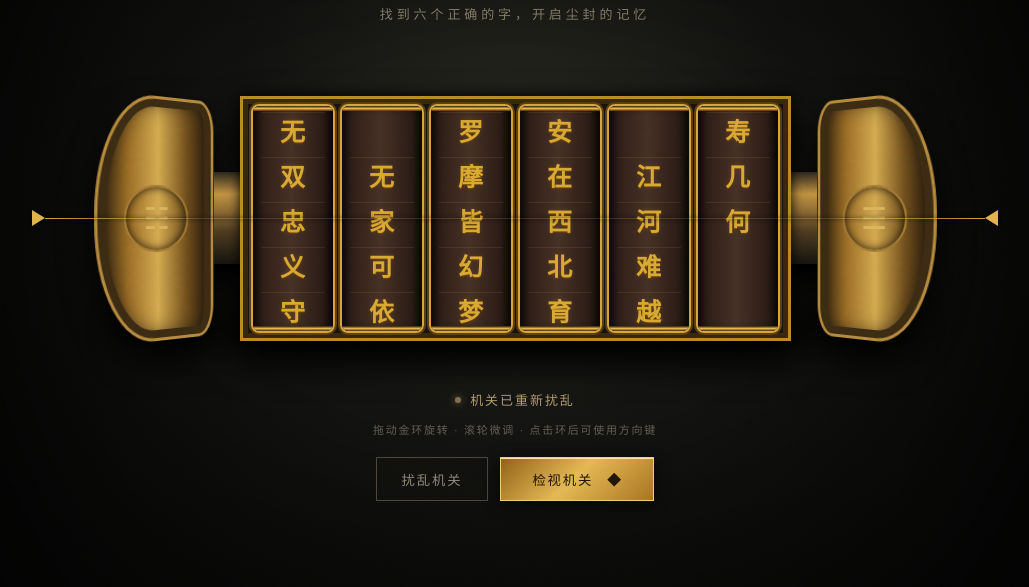
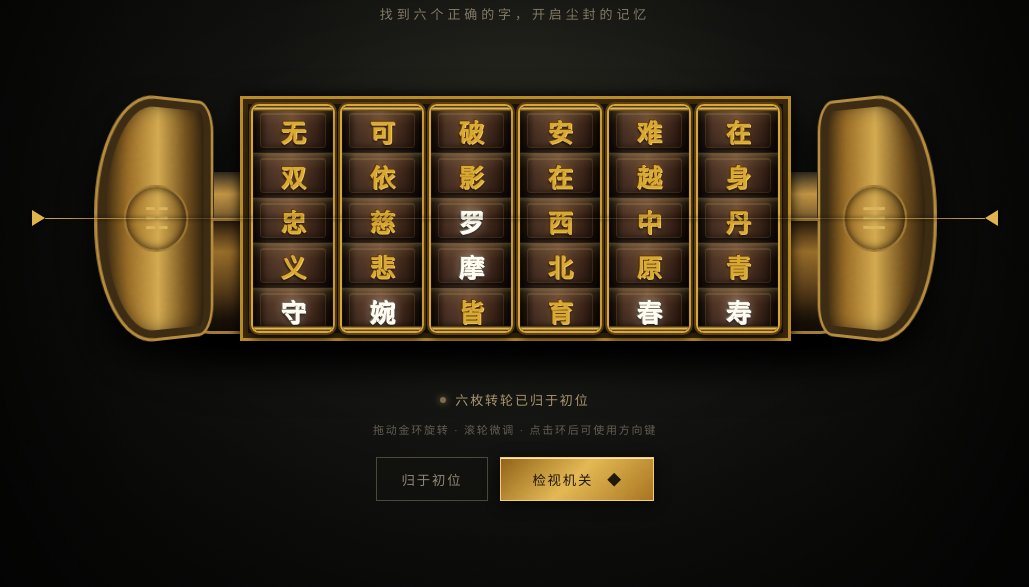
Before and after one commit to Kkkkrypton123/game_tools, a plain HTML site: page index.html in a window 1280 px wide. Shown: the part 157-744 px from the top of the page, without its empty margins (125-1154 px from the left). Drawn offline with Linux system fonts and the light colour scheme.

Commit message:
Add files via upload

```diff
--- a/index.html
+++ b/index.html
@@ -24,6 +24,7 @@
       <div class="box-shadow"></div>
       <div class="lockbox" id="lockbox">
         <div class="relic-light" aria-hidden="true"><span></span></div>
+        <div class="case-base" aria-hidden="true"></div>
         <div class="endcap left-cap"><div class="cap-glyph">☷</div></div>
         <div class="axle left-axle"></div>
         <div class="rings" id="rings"></div>
@@ -40,7 +41,7 @@
       </div>
       <p class="hint">拖动金环旋转 · 滚轮微调 · 点击环后可使用方向键</p>
       <div class="actions">
-        <button id="resetBtn" class="ghost-btn">扰乱机关</button>
+        <button id="resetBtn" class="ghost-btn">归于初位</button>
         <button id="unlockBtn" class="gold-btn"><span>检视机关</span><b>◆</b></button>
       </div>
     </section>
--- a/script.js
+++ b/script.js
@@ -6,50 +6,96 @@ const SYMBOLS = [
   ['江','河','难','越','中','原','春','已','深'],
   ['梦','笔','在','身','丹','青','寿','几','何']
 ];
+const WHITE_SYMBOLS = [new Set(['守']),new Set(['婉']),new Set(['罗','摩']),new Set(['贤']),new Set(['春']),new Set(['寿'])];
 const ANSWER = [0,1,2,0,1,2];
+const TILE_HEIGHT = 45;
+const DRAG_RATIO = .42;
+const COPIES = 7;
+const CENTER_COPY = 3;
 const ringsHost = document.querySelector('#rings');
 const statusText = document.querySelector('#statusText');
 const lockbox = document.querySelector('#lockbox');
 const success = document.querySelector('#success');
 let values = [];
+let positions = [];
+let normalizeTimers = [];
+let isUnlocking = false;
 
-function buildRing(index) {
-  const ring = document.createElement('div');
-  ring.className = 'ring'; ring.tabIndex = 0;
-  ring.setAttribute('role','slider'); ring.setAttribute('aria-label',`第 ${index + 1} 枚金环`);
-  ring.innerHTML = `<div class="strip">${SYMBOLS[index].map((s,i)=>`<div class="tile" style="top:${i*45}px">${s}</div>`).join('')}</div>`;
-  let startY=0, startValue=0, dragging=false;
-  ring.addEventListener('pointerdown',e=>{ dragging=true;startY=e.clientY;startValue=values[index];ring.setPointerCapture(e.pointerId);ring.classList.add('active'); });
-  ring.addEventListener('pointermove',e=>{ if(dragging)setRing(index,startValue+Math.round((e.clientY-startY)/28),false); });
-  ring.addEventListener('pointerup',()=>{ dragging=false;ring.classList.remove('active');setRing(index,values[index],true); });
-  ring.addEventListener('wheel',e=>{ e.preventDefault();rotate(index,e.deltaY>0?1:-1); },{passive:false});
-  ring.addEventListener('keydown',e=>{ if(['ArrowDown','ArrowRight'].includes(e.key)){e.preventDefault();rotate(index,1)} if(['ArrowUp','ArrowLeft'].includes(e.key)){e.preventDefault();rotate(index,-1)} });
+function modulo(value,count=9){return ((value%count)+count)%count;}
+function translateFor(position){return -(CENTER_COPY*9+position)*TILE_HEIGHT+92;}
+function buildRing(index){
+  const ring=document.createElement('div');
+  ring.className='ring';ring.tabIndex=0;
+  ring.setAttribute('role','slider');ring.setAttribute('aria-label',`第 ${index+1} 枚金环`);
+  const repeated=Array.from({length:COPIES},()=>SYMBOLS[index]).flat();
+  ring.innerHTML=`<div class="strip">${repeated.map((symbol,i)=>`<div class="tile${WHITE_SYMBOLS[index].has(symbol)?' white-symbol':''}" style="top:${i*TILE_HEIGHT}px"><span>${symbol}</span></div>`).join('')}</div>`;
+  const strip=ring.querySelector('.strip');
+  let startY=0,startValue=0,dragging=false,lastStep=0;
+  ring.addEventListener('pointerdown',e=>{
+    if(isUnlocking)return;
+    clearTimeout(normalizeTimers[index]);
+    dragging=true;startY=e.clientY;startValue=positions[index];lastStep=0;
+    strip.classList.add('dragging');ring.classList.add('active');ring.setPointerCapture(e.pointerId);
+  });
+  ring.addEventListener('pointermove',e=>{
+    if(!dragging||isUnlocking)return;
+    const travel=(e.clientY-startY)*DRAG_RATIO;
+    strip.style.transform=`translateY(${translateFor(startValue)+travel}px)`;
+    const step=Math.round(-travel/TILE_HEIGHT);
+    if(step!==lastStep){softTick();lastStep=step;}
+  });
+  const finish=e=>{
+    if(!dragging)return;
+    dragging=false;strip.classList.remove('dragging');ring.classList.remove('active');
+    const travel=(e.clientY-startY)*DRAG_RATIO;
+    setRing(index,startValue+Math.round(-travel/TILE_HEIGHT),true,true);
+  };
+  ring.addEventListener('pointerup',finish);
+  ring.addEventListener('pointercancel',()=>{if(dragging){dragging=false;strip.classList.remove('dragging');ring.classList.remove('active');setRing(index,startValue,false,false);}});
+  ring.addEventListener('wheel',e=>{e.preventDefault();if(!isUnlocking)rotate(index,e.deltaY>0?1:-1);},{passive:false});
+  ring.addEventListener('keydown',e=>{if(isUnlocking)return;if(['ArrowDown','ArrowRight'].includes(e.key)){e.preventDefault();rotate(index,1)}if(['ArrowUp','ArrowLeft'].includes(e.key)){e.preventDefault();rotate(index,-1)}});
   return ring;
 }
-function setRing(index,raw,sound=true) {
+function setRing(index,raw,sound=true,check=true){
   const count=SYMBOLS[index].length;
-  values[index]=((raw%count)+count)%count;
-  ringsHost.children[index].querySelector('.strip').style.transform=`translateY(${-values[index]*45+92}px)`;
+  positions[index]=raw;values[index]=modulo(raw,count);
   const ring=ringsHost.children[index];
+  ring.querySelector('.strip').style.transform=`translateY(${translateFor(positions[index])}px)`;
   ring.setAttribute('aria-valuenow',values[index]);ring.setAttribute('aria-valuetext',SYMBOLS[index][values[index]]);
-  if(sound) tick();
+  if(sound)tick();
+  if(check)checkAnswer();
+  clearTimeout(normalizeTimers[index]);
+  normalizeTimers[index]=setTimeout(()=>normalizeRing(index),460);
+}
+function normalizeRing(index){
+  if(isUnlocking)return;
+  const strip=ringsHost.children[index].querySelector('.strip');
+  positions[index]=values[index];strip.classList.add('teleport');
+  strip.style.transform=`translateY(${translateFor(positions[index])}px)`;
+  requestAnimationFrame(()=>requestAnimationFrame(()=>strip.classList.remove('teleport')));
+}
+function checkAnswer(){
   const correct=values.filter((v,i)=>v===ANSWER[i]).length;
   statusText.textContent=correct>=4?'金匮深处传来微弱共鸣':'找到六个正确的字，开启尘封的记忆';
-  if(correct===6&&!lockbox.classList.contains('solved')) unlock();
+  if(correct===6&&!isUnlocking)unlock();
 }
-function rotate(i,d){ setRing(i,values[i]+d); }
-function tick(){ try{const c=new(window.AudioContext||window.webkitAudioContext)(),o=c.createOscillator(),g=c.createGain();o.frequency.value=180;o.type='triangle';g.gain.setValueAtTime(.035,c.currentTime);g.gain.exponentialRampToValueAtTime(.001,c.currentTime+.06);o.connect(g).connect(c.destination);o.start();o.stop(c.currentTime+.065)}catch(e){} }
-function unlock(){ statusText.textContent='国家破山河在 · 佛骨金匮正在开启';lockbox.classList.add('solved');setTimeout(()=>success.classList.add('show'),2700); }
-function randomize(){
-  success.classList.remove('show');lockbox.classList.remove('solved');
-  values=Array.from({length:6},(_,i)=>Math.floor(Math.random()*SYMBOLS[i].length));
-  if(values.every((v,i)=>v===ANSWER[i]))values[0]=(values[0]+1)%SYMBOLS[0].length;
-  values.forEach((v,i)=>setRing(i,v,false));statusText.textContent='机关已重新扰乱';
+function rotate(i,d){setRing(i,positions[i]+d);}
+function tone(volume,duration){try{const c=new(window.AudioContext||window.webkitAudioContext)(),o=c.createOscillator(),g=c.createGain();o.frequency.value=180;o.type='triangle';g.gain.setValueAtTime(volume,c.currentTime);g.gain.exponentialRampToValueAtTime(.001,c.currentTime+duration);o.connect(g).connect(c.destination);o.start();o.stop(c.currentTime+duration)}catch(e){}}
+function tick(){tone(.035,.065)}
+function softTick(){tone(.012,.035)}
+function unlock(){
+  isUnlocking=true;statusText.textContent='六字归位 · 机关锁定';lockbox.classList.add('locked');
+  ringsHost.querySelectorAll('.ring').forEach(r=>r.tabIndex=-1);
+  setTimeout(()=>{statusText.textContent='国家破山河在 · 佛骨金匮开启';lockbox.classList.remove('locked');lockbox.classList.add('opening');},1000);
+  setTimeout(()=>success.classList.add('show'),4100);
+}
+function resetRings(){
+  isUnlocking=false;success.classList.remove('show');lockbox.classList.remove('locked','opening');
+  positions=Array(6).fill(4);values=Array(6).fill(4);
+  positions.forEach((v,i)=>setRing(i,v,false,false));ringsHost.querySelectorAll('.ring').forEach(r=>r.tabIndex=0);
+  statusText.textContent='六枚转轮已归于初位';
 }
 for(let i=0;i<6;i++)ringsHost.appendChild(buildRing(i));
-document.querySelector('#resetBtn').addEventListener('click',randomize);
-document.querySelector('#unlockBtn').addEventListener('click',()=>{
-  if(values.every((v,i)=>v===ANSWER[i]))unlock();
-  else{lockbox.classList.remove('shake');void lockbox.offsetWidth;lockbox.classList.add('shake');statusText.textContent='诗句未成 · 机关拒绝开启';}
-});
-randomize();
+document.querySelector('#resetBtn').addEventListener('click',()=>{if(!isUnlocking)resetRings()});
+document.querySelector('#unlockBtn').addEventListener('click',()=>{if(isUnlocking)return;if(values.every((v,i)=>v===ANSWER[i]))unlock();else{lockbox.classList.remove('shake');void lockbox.offsetWidth;lockbox.classList.add('shake');statusText.textContent='诗句未成 · 机关拒绝开启';}});
+resetRings();
--- a/styles.css
+++ b/styles.css
@@ -17,19 +17,24 @@ h1 { margin:14px 0 7px; font-size:clamp(34px,5vw,58px); letter-spacing:.22em; co
 .lockbox { position:relative; height:210px; width:min(950px,92vw); display:flex; justify-content:center; align-items:center; filter:drop-shadow(0 18px 17px #000); transition:transform .5s,filter .5s; }
 .box-shadow { position:absolute; width:77%; height:40px; bottom:52px; background:#000; filter:blur(17px); opacity:.8; border-radius:50%; }
 .rings { height:245px; display:flex; align-items:center; gap:5px; padding:8px; z-index:2; border:3px solid #b88a25; background:#17130e; box-shadow:inset 0 0 0 5px #39270d,0 0 12px #000; transform-origin:50% 8%; transform-style:preserve-3d; transition:transform 2.4s cubic-bezier(.18,.72,.18,1),filter 1.4s; }
-.ring { width:clamp(54px,8.3vw,84px); height:229px; position:relative; cursor:ns-resize; overflow:hidden; border:2px solid #d6a53a; border-radius:8px; background:linear-gradient(90deg,#271913,#463025 48%,#211510); box-shadow:inset 5px 0 7px rgba(0,0,0,.65),inset -5px 0 7px rgba(0,0,0,.7),0 0 0 2px #5c3e11; outline:none; touch-action:none; }
+.ring { width:clamp(54px,8.3vw,84px); height:229px; position:relative; cursor:ns-resize; overflow:hidden; border:2px solid #d6a53a; border-radius:8px; background:linear-gradient(90deg,#130b07,#483023 18%,#624331 48%,#321d13 82%,#100906); box-shadow:inset 6px 0 9px rgba(0,0,0,.78),inset -6px 0 9px rgba(0,0,0,.78),inset 0 2px 2px rgba(255,225,142,.45),0 0 0 2px #5c3e11,0 5px 8px #080500; outline:none; touch-action:none; transition:transform 1.65s cubic-bezier(.18,.72,.18,1),filter .5s,opacity .5s; }
 .ring::before,.ring::after { content:""; position:absolute; left:0; right:0; height:5px; z-index:4; background:linear-gradient(#291b08,#e2b653,#4a2d08); }
 .ring::before { top:0; } .ring::after { bottom:0; }
 .ring:focus { box-shadow:inset 0 0 15px #2d1c00,0 0 0 2px #f6d47b,0 0 18px rgba(236,179,67,.35); z-index:3; }
-.strip { position:absolute; inset:0; transition:transform .26s cubic-bezier(.2,.8,.25,1); }
-.tile { height:45px; display:grid; place-items:center; position:absolute; width:100%; left:0; color:#d8a832; font:600 25px 'Noto Serif SC',serif; text-shadow:0 1px #6b4008,0 0 5px rgba(255,190,51,.14); }
-.tile::before { content:""; position:absolute; inset:4px 8px; border-top:1px solid rgba(255,205,87,.09); }
+.strip { position:absolute; inset:0; transition:transform .42s cubic-bezier(.16,.78,.2,1); will-change:transform; }
+.strip.dragging { transition:none; }
+.strip.teleport { transition:none!important; }
+.tile { height:45px; display:grid; place-items:center; position:absolute; width:100%; left:0; color:#d8a832; font:600 25px 'Noto Serif SC',serif; background:linear-gradient(180deg,rgba(255,224,139,.13) 0,rgba(116,72,37,.08) 35%,rgba(10,5,3,.28) 100%); border-top:1px solid rgba(255,214,112,.24); border-bottom:1px solid rgba(8,4,2,.75); box-shadow:inset 0 2px 2px rgba(255,235,178,.08),inset 0 -4px 7px rgba(0,0,0,.28); transform:perspective(110px) rotateX(-2deg); }
+.tile::before { content:""; position:absolute; inset:4px 7px; border:1px solid rgba(207,152,53,.18); border-radius:3px; box-shadow:inset 0 1px rgba(255,225,142,.12),0 2px 2px rgba(0,0,0,.5); }
+.tile::after { content:""; position:absolute; left:9px; right:9px; bottom:2px; height:3px; border-radius:50%; background:rgba(0,0,0,.42); filter:blur(2px); }
+.tile span { position:relative;z-index:1;text-shadow:-1px -1px 0 #5a3508,1px 1px 0 #f0c55c,0 2px 3px #080400,0 0 7px rgba(255,190,51,.18); }
+.tile.white-symbol span { color:#fffdf1;text-shadow:-1px -1px 0 #766b56,1px 1px 0 #fff,0 2px 4px #000,0 0 10px rgba(255,255,255,.5); }
 .ring.active { filter:brightness(1.2); }
 .endcap { width:clamp(74px,11vw,122px); height:245px; z-index:2; display:grid; place-items:center; background:linear-gradient(90deg,#2f210d,#9b6d27 25%,#d3a94f 51%,#72501d 76%,#25190b); border:3px solid #b58a3d; box-shadow:inset 0 0 0 8px #3c2b13,inset 0 0 22px #0e0c08; transition:transform 1s cubic-bezier(.2,.8,.2,1); }
 .left-cap { border-radius:48% 13% 13% 48%; transform:perspective(250px) rotateY(13deg); margin-right:-4px; }
 .right-cap { border-radius:13% 48% 48% 13%; transform:perspective(250px) rotateY(-13deg); margin-left:-4px; }
 .cap-glyph { width:57%; aspect-ratio:1; border:2px solid #a27a36; border-radius:50%; display:grid; place-items:center; color:#d8b45c; font-size:30px; box-shadow:inset 0 0 10px #1d1408; }
-.axle { width:26px; height:92px; background:linear-gradient(#2c271d,#c09242 24%,#4d3b20 65%,#15140f); box-shadow:0 4px 5px #000; }
+.axle { width:26px; height:92px; background:linear-gradient(#2c271d,#c09242 24%,#4d3b20 65%,#15140f); box-shadow:0 4px 5px #000; transition:transform 1.65s cubic-bezier(.18,.72,.18,1); }
 .reading-line { position:absolute; z-index:7; left:4%; right:4%; top:50%; height:2px; transform:translateY(-50%); display:flex; align-items:center; pointer-events:none; }
 .reading-line span { flex:1; height:1px; background:linear-gradient(90deg,#d6a83c,rgba(238,202,105,.16) 16%,rgba(238,202,105,.16) 84%,#d6a83c); box-shadow:0 0 4px #000; }
 .reading-line i { width:0;height:0;border-top:8px solid transparent;border-bottom:8px solid transparent;border-left:13px solid #e0b34b;filter:drop-shadow(0 1px 2px #000); }
@@ -45,20 +50,24 @@ button { font-family:inherit; letter-spacing:.14em; cursor:pointer; height:44px;
 .gold-btn { color:#211707;border:1px solid #f1ce76;background:linear-gradient(135deg,#8f6018,#e4b853 48%,#a87320);box-shadow:0 3px 12px #050503,inset 0 1px #ffe6a1;min-width:154px; }
 .gold-btn:hover { filter:brightness(1.15);transform:translateY(-2px); }
 .gold-btn b { margin-left:14px; }
-.lockbox.solved { filter:drop-shadow(0 18px 17px #000) drop-shadow(0 0 34px rgba(236,242,255,.7)); transform:translateY(-4px); }
-.lockbox.solved .rings { transform:translateY(-72px) rotateX(-46deg) scale(.98);filter:brightness(1.12); }
-.lockbox.solved .left-cap { transform:perspective(250px) rotateY(13deg) translate(-30px,-18px) rotateZ(-5deg); }
-.lockbox.solved .right-cap { transform:perspective(250px) rotateY(-13deg) translate(30px,-18px) rotateZ(5deg); }
+.lockbox.locked { animation:sealLock 1s ease-in-out both;pointer-events:none; }
+.lockbox.locked .rings { transform:scale(.985); }
+.lockbox.opening { filter:drop-shadow(0 18px 17px #000) drop-shadow(0 0 34px rgba(236,242,255,.7));pointer-events:none; }
+.case-base { position:absolute;left:13%;right:13%;height:116px;top:50%;z-index:0;border-radius:0 0 46px 46px;background:linear-gradient(180deg,#281a0b,#956b29 28%,#4e3516 68%,#171008);border:3px solid #9f7937;box-shadow:inset 0 -16px 25px #120c05,0 15px 20px #000; }
+.lockbox.opening .rings { transform:translateY(-76px) rotateX(-64deg);filter:brightness(1.18); }
+.lockbox.opening .left-cap { transform:perspective(250px) rotateY(13deg) translateY(-44px) rotateZ(-3deg); }
+.lockbox.opening .right-cap { transform:perspective(250px) rotateY(-13deg) translateY(-44px) rotateZ(3deg); }
+.lockbox.opening .left-axle,.lockbox.opening .right-axle { transform:translateY(-42px); }
 .relic-light { position:absolute;left:21%;right:21%;height:96px;top:57px;z-index:1;border-radius:50%;opacity:0;transform:scale(.45,.18);background:#fff;box-shadow:0 0 12px 8px #fff,0 0 40px 25px #f7fbff,0 0 90px 52px rgba(219,235,255,.78);transition:opacity .5s .5s,transform 2s .4s; }
 .relic-light::before,.relic-light::after { content:"";position:absolute;left:50%;bottom:30%;width:190%;height:16px;background:linear-gradient(90deg,transparent,#fff 35%,#fff 65%,transparent);filter:blur(5px);transform:translateX(-50%) rotate(-16deg); }
 .relic-light::after { transform:translateX(-50%) rotate(17deg); }
 .relic-light span { position:absolute;left:50%;bottom:0;width:14px;height:320px;transform:translateX(-50%);transform-origin:bottom;background:linear-gradient(to top,rgba(255,255,255,.96),rgba(255,255,255,0));filter:blur(8px);box-shadow:-95px 0 24px rgba(238,246,255,.3),95px 0 24px rgba(238,246,255,.3); }
-.lockbox.solved .relic-light { opacity:1;transform:scale(1.15,.72);animation:relicPulse 1.1s 1.4s ease-in-out infinite alternate; }
+.lockbox.opening .relic-light { opacity:1;transform:scale(1.15,.72);animation:relicPulse 1.1s 1.4s ease-in-out infinite alternate; }
 .lockbox.shake { animation:shake .36s; }
 .open-glow { position:absolute; width:68%; height:9px; background:#fff; box-shadow:0 0 12px 8px #fff,0 0 45px 25px #fff,0 0 100px 55px rgba(238,247,255,.82); opacity:0; z-index:8; transition:opacity 1s .65s; }
 .open-glow::before,.open-glow::after { content:"";position:absolute;left:50%;top:50%;width:140%;height:4px;background:linear-gradient(90deg,transparent,#fff,transparent);transform:translate(-50%,-50%) rotate(18deg);filter:blur(1px); }
 .open-glow::after { transform:translate(-50%,-50%) rotate(-16deg); }
-.solved .open-glow { opacity:1; animation:whiteBurst 2.7s .55s ease-out both; }
+.opening .open-glow { opacity:1; animation:whiteBurst 2.7s .55s ease-out both; }
 .success { position:fixed;inset:0;z-index:20;background:transparent;opacity:0;visibility:hidden;pointer-events:none;overflow:hidden; }
 .success::before { content:"";position:absolute;left:50%;top:50%;width:240vmax;height:240vmax;transform:translate(-50%,-50%) scale(.015) rotate(0);border-radius:50%;background:repeating-conic-gradient(from 0deg,#fff 0 4deg,rgba(229,241,255,.38) 5deg 10deg,#fff 12deg 19deg);filter:blur(4px); }
 .success::after { content:"";position:absolute;left:50%;top:50%;width:20vmax;height:20vmax;transform:translate(-50%,-50%) scale(.05);border-radius:50%;background:#fff;box-shadow:0 0 8vmax 5vmax #fff,0 0 18vmax 12vmax rgba(238,247,255,.96); }
@@ -70,12 +79,13 @@ button { font-family:inherit; letter-spacing:.14em; cursor:pointer; height:44px;
 .success h2 { font-size:36px;color:#e5c273;letter-spacing:.25em;margin:10px 0; }
 .success-card>p:not(.eyebrow) { color:#8d846f;font-size:13px;margin-bottom:28px; }
 @keyframes shake { 0%,100%{transform:translateX(0)}25%{transform:translateX(-8px)}50%{transform:translateX(7px)}75%{transform:translateX(-4px)} }
+@keyframes sealLock { 0%{filter:brightness(1)}30%{filter:brightness(1.45)}60%{filter:brightness(1.12)}100%{filter:brightness(1)} }
 @keyframes whiteBurst { 0%{opacity:0;transform:scaleX(.1)}18%{opacity:1;transform:scaleX(1.3)}55%{opacity:1;transform:scaleX(1)}100%{opacity:.88;transform:scaleX(1)} }
 @keyframes relicPulse { from{filter:brightness(.9);box-shadow:0 0 12px 8px #fff,0 0 40px 25px #f7fbff,0 0 90px 52px rgba(219,235,255,.72)}to{filter:brightness(1.3);box-shadow:0 0 18px 12px #fff,0 0 58px 35px #fff,0 0 120px 70px rgba(219,235,255,.92)} }
 @keyframes lightBackdrop { 0%,72%{background:rgba(247,251,255,0)}100%{background:#fff} }
 @keyframes raysRush { 0%{opacity:0;transform:translate(-50%,-50%) scale(.015) rotate(0)}18%{opacity:.55}72%{opacity:1;transform:translate(-50%,-50%) scale(.5) rotate(9deg)}100%{opacity:1;transform:translate(-50%,-50%) scale(1) rotate(13deg)} }
 @keyframes coreRush { 0%{opacity:0;transform:translate(-50%,-50%) scale(.05)}20%{opacity:.9}78%{transform:translate(-50%,-50%) scale(3)}100%{opacity:1;transform:translate(-50%,-50%) scale(14)} }
-@media(max-width:700px){.scene{padding:30px 10px}.puzzle{height:325px}.lockbox{transform:scale(.8)}.lockbox.solved{transform:scale(.8) translateY(12px)}.lockbox.solved .rings{transform:translateY(-58px) rotateX(-43deg) scale(.98)}.endcap{width:75px}.ring{width:52px}.hint{line-height:1.7}.reading-line{left:1%;right:1%}}
-@media(max-width:450px){.scene{padding-top:calc(24px + env(safe-area-inset-top));padding-left:8px;padding-right:8px}.lockbox{transform:scale(.64)}.lockbox.solved{transform:scale(.64) translateY(17px)}.puzzle{height:280px;margin-top:5px}.masthead>p{font-size:11px;line-height:1.8}.panel{margin-top:0}.actions{flex-wrap:wrap}.success::before{width:300vmax;height:300vmax}}
+@media(max-width:700px){.scene{padding:30px 10px}.puzzle{height:325px}.lockbox{transform:scale(.8)}.lockbox.opening{transform:scale(.8) translateY(12px)}.lockbox.opening .rings{transform:translateY(-62px) rotateX(-58deg)}.endcap{width:75px}.ring{width:52px}.hint{line-height:1.7}.reading-line{left:1%;right:1%}}
+@media(max-width:450px){.scene{padding-top:calc(24px + env(safe-area-inset-top));padding-left:8px;padding-right:8px}.lockbox{transform:scale(.64)}.lockbox.opening{transform:scale(.64) translateY(17px)}.puzzle{height:280px;margin-top:5px}.masthead>p{font-size:11px;line-height:1.8}.panel{margin-top:0}.actions{flex-wrap:wrap}.success::before{width:300vmax;height:300vmax}}
 @media(max-height:680px) and (max-width:700px){.scene{padding-top:14px}.masthead h1{font-size:30px;margin-top:8px}.puzzle{height:255px;margin-top:0;transform:scale(.88)}.panel{margin-top:-18px}.hint{margin:8px 0 12px}}
 @media(prefers-reduced-motion:reduce){.strip{transition-duration:.12s}.lockbox.solved .rings,.endcap{transition-duration:1.4s}}
```
